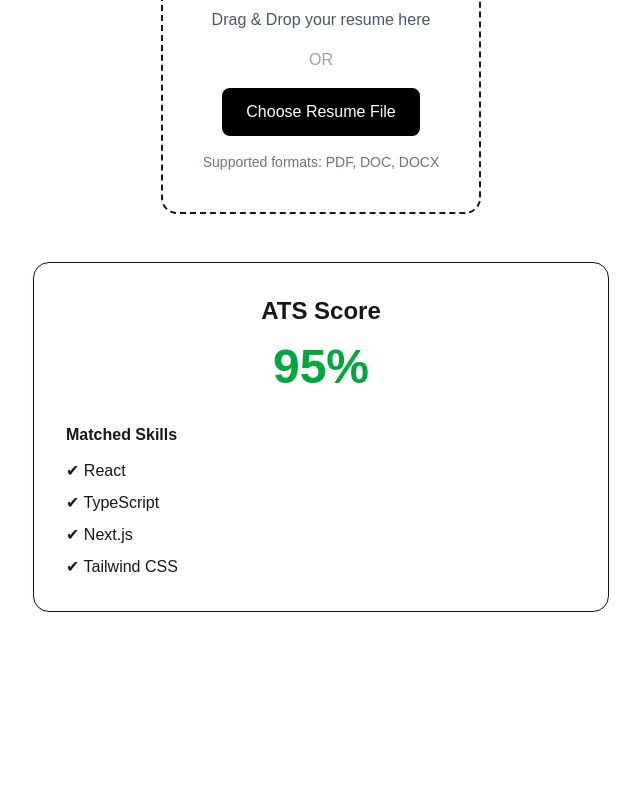
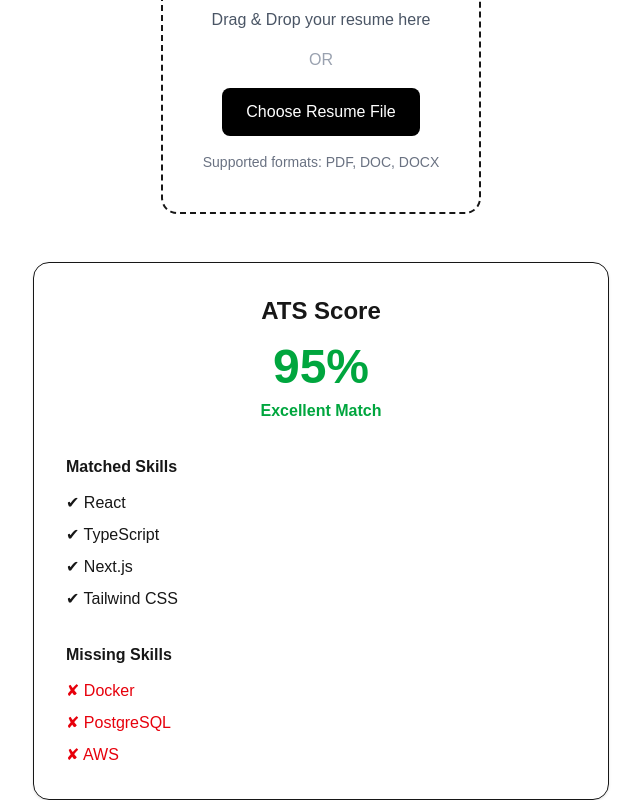
Before and after one commit to YashSrivastava1708/ATS-Resume-Analyzer, a Next.js app in the folder frontend/: page / in a window 1280 px wide. Shown: the part 431-1231 px from the top of the page, without its empty margins (319-959 px from the left). Before the commit the page ends 1043 px from the top, so only its background shows below. Built offline with nearby package versions, Linux system fonts and the light colour scheme.

Commit message:
Add ATS score status badge

```diff
--- a/frontend/src/components/ui/ATSScoreCard.tsx
+++ b/frontend/src/components/ui/ATSScoreCard.tsx
@@ -44,6 +44,30 @@ if (score >= 90) {
 } else if (score >= 70) {
   scoreColor = "text-yellow-500";
 }
+{/*adding the code which will enable the webpage to add dynamic comments on the ATS SCORE*/ }
+let scoreStatus = "Needs Improvement";
+
+if (score >= 90) {
+  scoreStatus = "Excellent Match";
+} else if (score >= 70) {
+  scoreStatus = "Good Match";
+}
+
+const matchedSkills = [
+  "React",
+  "TypeScript",
+  "Next.js",
+  "Tailwind CSS",
+];
+
+const missingSkills = [
+  "Docker",
+  "PostgreSQL",
+  "AWS",
+];
+
+
+
   return (
     <div className="mt-12 w-full max-w-xl border rounded-2xl p-8 shadow-sm">
 
@@ -59,17 +83,59 @@ if (score >= 90) {
 <p className={`text-center text-5xl font-bold mt-4 ${scoreColor}`}>
   {score}%
 </p>
+
+
+{/*It is used to print the scoreStatus*/}
+<p className={`text-center font-semibold mt-2 ${scoreColor}`}>
+  {scoreStatus}
+</p>
+
+
       <div className="mt-8">
         <h3 className="font-semibold mb-3">
           Matched Skills
         </h3>
 
-        <ul className="space-y-2">
+        {/* <ul className="space-y-2">
           <li>✔ React</li>
           <li>✔ TypeScript</li>
           <li>✔ Next.js</li>
           <li>✔ Tailwind CSS</li>
-        </ul>
+        </ul> */}
+
+
+
+
+        <ul className="space-y-2">
+  {matchedSkills.map((skill) => (
+    <li key={skill}>
+      ✔ {skill}
+    </li>
+  ))}
+</ul>
+
+{/*//to demonstrate the skills after being added:*/}
+
+
+
+<div className="mt-8">
+  <h3 className="font-semibold mb-3">
+    Missing Skills
+  </h3>
+
+  <ul className="space-y-2">
+    {missingSkills.map((skill) => (
+      <li
+        key={skill}
+        className="text-red-600"
+      >
+        ✘ {skill}
+      </li>
+    ))}
+  </ul>
+
+
+</div>
       </div>
 
     </div>
```
